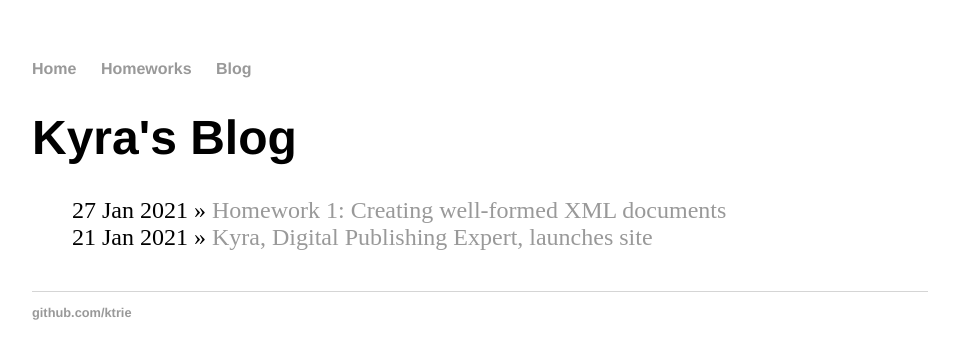
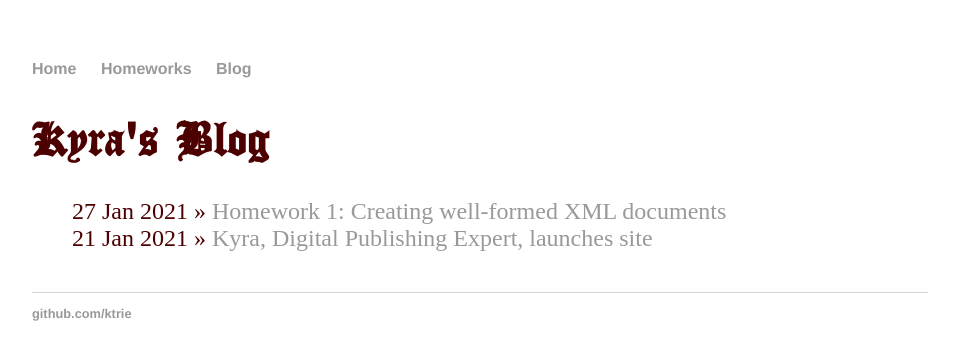
Before and after one commit to ktrie/ktrie.github.io, a Jekyll site: the page built from blog/index.html, in a window 1280 px wide. Shown: the top 360 px of the page, without its empty margins (160-1119 px from the left). Built offline with Jekyll 4.4.1, drawn with Linux system fonts in a browser that asks for light colours.

Commit message:
Update main.css

```diff
--- a/css/main.css
+++ b/css/main.css
@@ -1,3 +1,8 @@
+@font-face {
+    font-family:'cloisterblack';
+    src: url("/css/CloisterBlack.ttf");
+}
+
 body {
     margin: 60px auto;
     width: 70%;
@@ -21,7 +26,8 @@ a:hover {
 }
 h1 {
     font-size: 3em;
-    font-family:'Helvetica', 'Arial', 'Sans-Serif';
+    font-family:'cloisterblack';
+    color: #4d0000;
 }
 p {
     font-size: 1.5em;
@@ -36,6 +42,7 @@ footer {
 ul.posts {
     margin: 20px auto 40px;
     font-size: 1.5em;
+    color: #4d0000;
 }
 
 ul.posts li {
```
